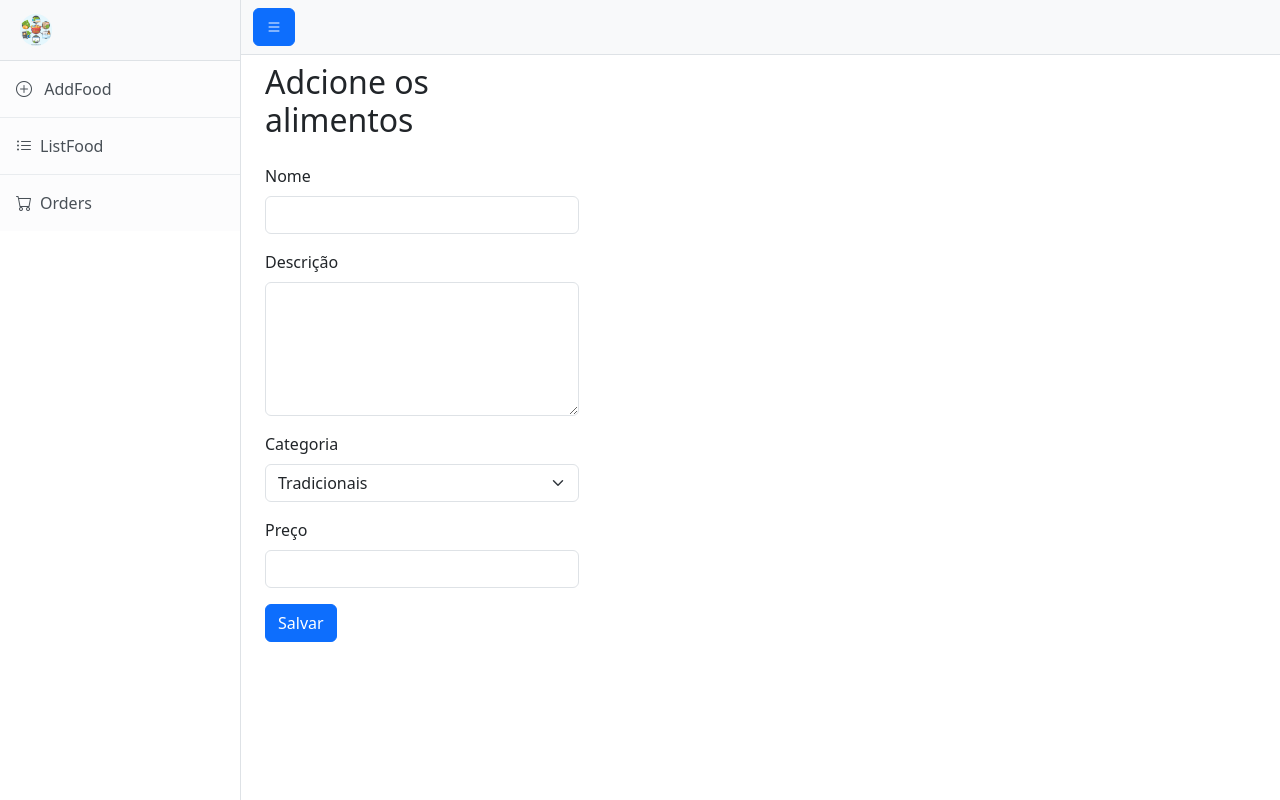
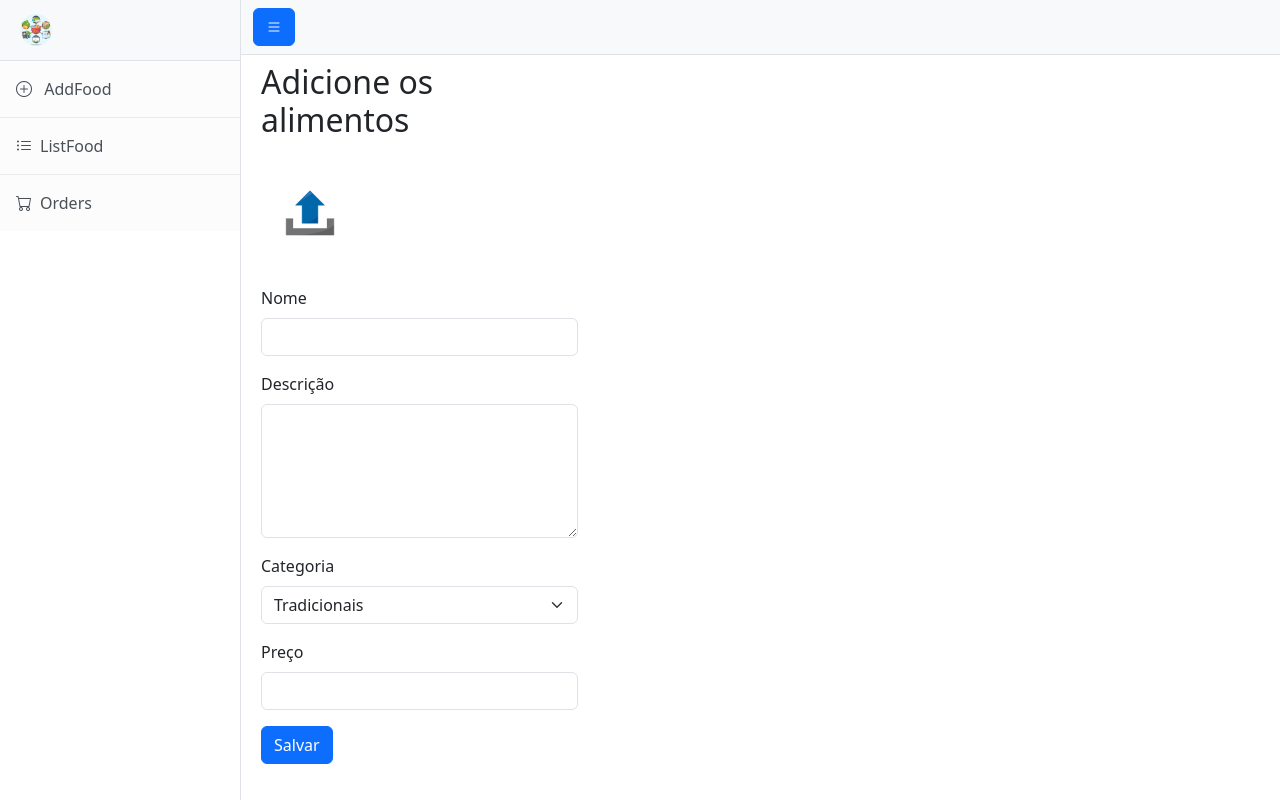
Before and after one commit to Ynacif31/foods-api, a React (Vite) app in the folder adminpainel/: page /add-food in a window 1280 px wide. Built offline with nearby package versions, Linux system fonts and the light colour scheme.

Commit message:
feat: implementando a lógica de negocio + conexão com backend

```diff
--- a/adminpainel/src/assets/assets.js
+++ b/adminpainel/src/assets/assets.js
@@ -1,5 +1,7 @@
 import logo from './logo.png';
+import output from './output.png';
 
 export const assets = {
-    logo
+    logo,
+    output
 };
--- a/adminpainel/src/pages/AddFood/AddFood.jsx
+++ b/adminpainel/src/pages/AddFood/AddFood.jsx
@@ -1,24 +1,104 @@
-import React from 'react';
+import React, { useState } from 'react';
+import axios from 'axios';
+import { assets } from '../../assets/assets'; // Importação do arquivo correto
 
 const AddFood = () => {
+    const [image, setImage] = useState(false);
+    const [data, setData] = useState({
+        name: '',
+        description: '',
+        category: '',
+        price: ''
+    });
+
+    const onChangeHandler = (event) => {
+        const name = event.target.name;
+        const value = event.target.value;
+        setData(data => ({
+            ...data,
+            [name]: value
+        }));
+    }
+
+    const onSubmitHandler = async (event) => {
+        event.preventDefault();
+        if(!image) {
+            alert('Imagem é obrigatória');
+            return;
+        }
+        if(data.name === '') {
+            alert('Nome é obrigatório');
+            return;
+        }
+        if(data.description === '') {
+            alert('Descrição é obrigatória');
+            return;
+        }
+        if(data.category === '') {
+            alert('Categoria é obrigatória');
+            return;
+        }
+        if(data.price === '') {
+            alert('Preço é obrigatório');
+            return;
+        }
+        console.log(data);
+
+        const formData = new FormData();
+        formData.append('food', JSON.stringify(data));
+        formData.append('file', image);
+
+        try {
+            const response = await axios.post('http://localhost:8080/api/foods', formData, {
+                headers: {
+                    'Content-Type': 'multipart/form-data'
+                }
+            });
+            if(response.status === 201) {
+                alert('Alimento cadastrado com sucesso');
+                setData({
+                    name: '',
+                    description: '',
+                    category: '',
+                    price: ''
+                });
+                setImage(null);
+            }
+        } catch (error) {
+            console.log('error', error);
+            alert('Erro ao cadastrar alimento');
+        }
+    }
+
   return (
-    <div className="container mt-2">
+    <div className="mx-2 mt-2">
       <div className="row">
         <div className="col-md-4">
           <div className="card-body">
-          <h2 className="mb-4">Adcione os alimentos</h2>
-          <form>
+            <h2 className="mb-4">Adicione os alimentos</h2>
+            <form onSubmit={onSubmitHandler}>
+              <div className="mb-3">
+                <label htmlFor="image" className="form-label">
+                  <img
+                    src={image ? URL.createObjectURL(image): assets.output}
+                    alt="Upload"
+                    width={98}
+                    style={{ cursor: 'pointer' }} // Estilo para aparecer o cursor como mãozinha
+                  />
+                </label>
+                <input type="file" className="form-control" id="image" required hidden onChange={(e) => setImage(e.target.files[0])} />
+              </div>
               <div className="mb-3">
                 <label htmlFor="name" className="form-label">Nome</label>
-              <input type="text" className="form-control" id="name" required name='nome' />
+                <input type="text" className="form-control" id="name" required name='name' onChange={onChangeHandler} value={data.name} />
               </div>
               <div className="mb-3">
                 <label htmlFor="description" className="form-label">Descrição</label>
-              <textarea className="form-control" id="description" rows="5" required name='description'></textarea>
+                <textarea className="form-control" id="description" rows="5" required name='description' onChange={onChangeHandler} value={data.description}></textarea>
               </div>
               <div className="mb-3">
                 <label htmlFor="category" className="form-label">Categoria</label>
-              <select className="form-select" id="category">
+                <select name='category' id="category" className="form-select" required onChange={onChangeHandler} value={data.category}>
                   <option value="Tradicionais">Tradicionais</option>
                   <option value="Especiais">Especiais</option>
                   <option value="Integrais">Integrais</option>
@@ -28,7 +108,7 @@ const AddFood = () => {
               </div>
               <div className="mb-3">
                 <label htmlFor="price" className="form-label">Preço</label>
-              <input type="number"  name='price' className="form-control" id="price" required />
+                <input type="number" name='price' id="price" className="form-control" required onChange={onChangeHandler} value={data.price} />
               </div>
               <button type="submit" className="btn btn-primary">Salvar</button>
             </form>
@@ -36,7 +116,7 @@ const AddFood = () => {
         </div>
       </div>
     </div>
-  )
+  );
 }
 
 export default AddFood;
```
Also changed, not shown: adminpainel/src/assets/output.png (added). Lines whose indentation alone changed are shown as unchanged.
